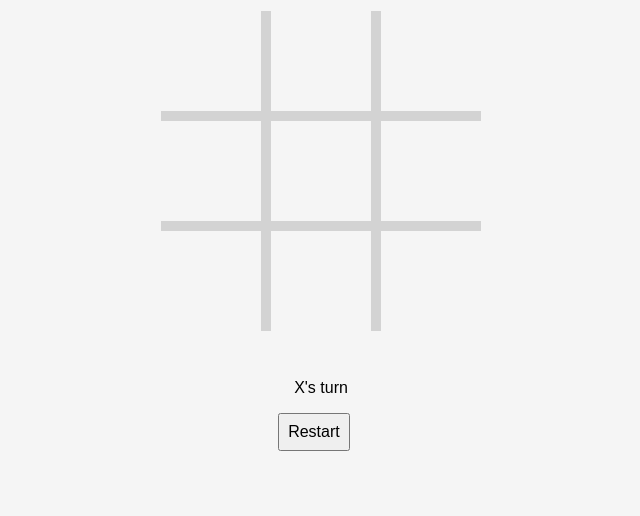
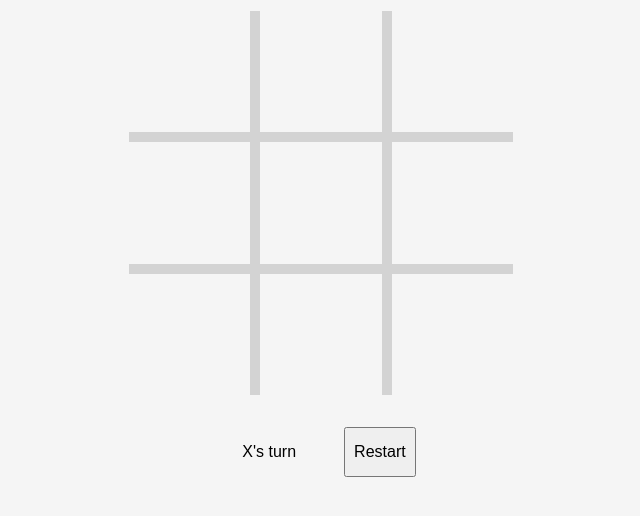
Before and after one commit to TedV4/tic-tac-toe, a plain HTML site: page index.html in a window 1280 px wide. Shown: the part 90-606 px from the top of the page, without its empty margins (319-959 px from the left). Drawn offline with Linux system fonts and the light colour scheme.

Commit message:
Style game display container and center scorebox

```diff
--- a/style.css
+++ b/style.css
@@ -21,8 +21,8 @@ body {
 }
 
 .grid-container {
-  height: 20em;
-  width: 20em;
+  height: 24em;
+  width: 24em;
   background-color: lightgrey;
   display: grid;
   grid-template-columns: repeat(3, 1fr);
@@ -40,9 +40,21 @@ body {
   cursor: pointer;
 }
 
+.game-display {
+   display: flex;
+   flex-direction: row;
+   gap: 1em;
+}
+.scorebox {
+  font-size: 2em;
+  font-weight: bold;
+  align-self: center;
+}
+
 .game-info {
   padding: 1em;
   font-size: 1em;
+  color: black;
 }
 
 .restartBtn {
```
